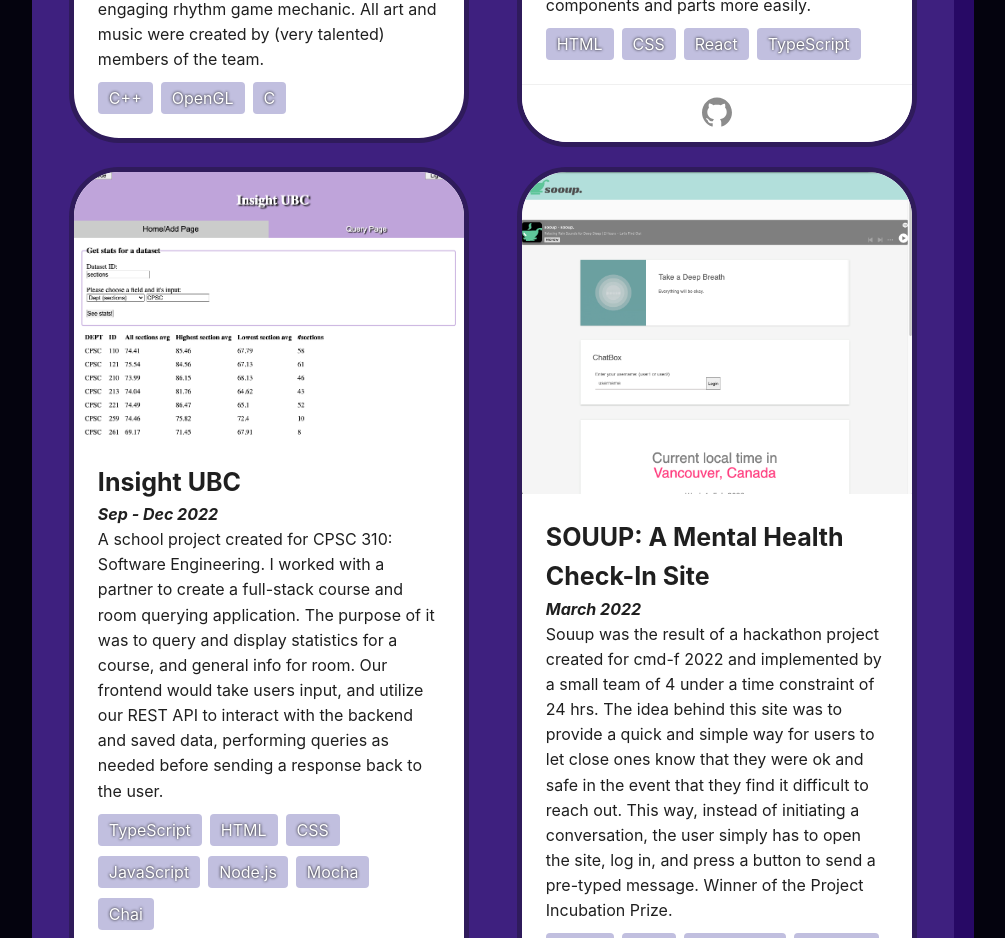
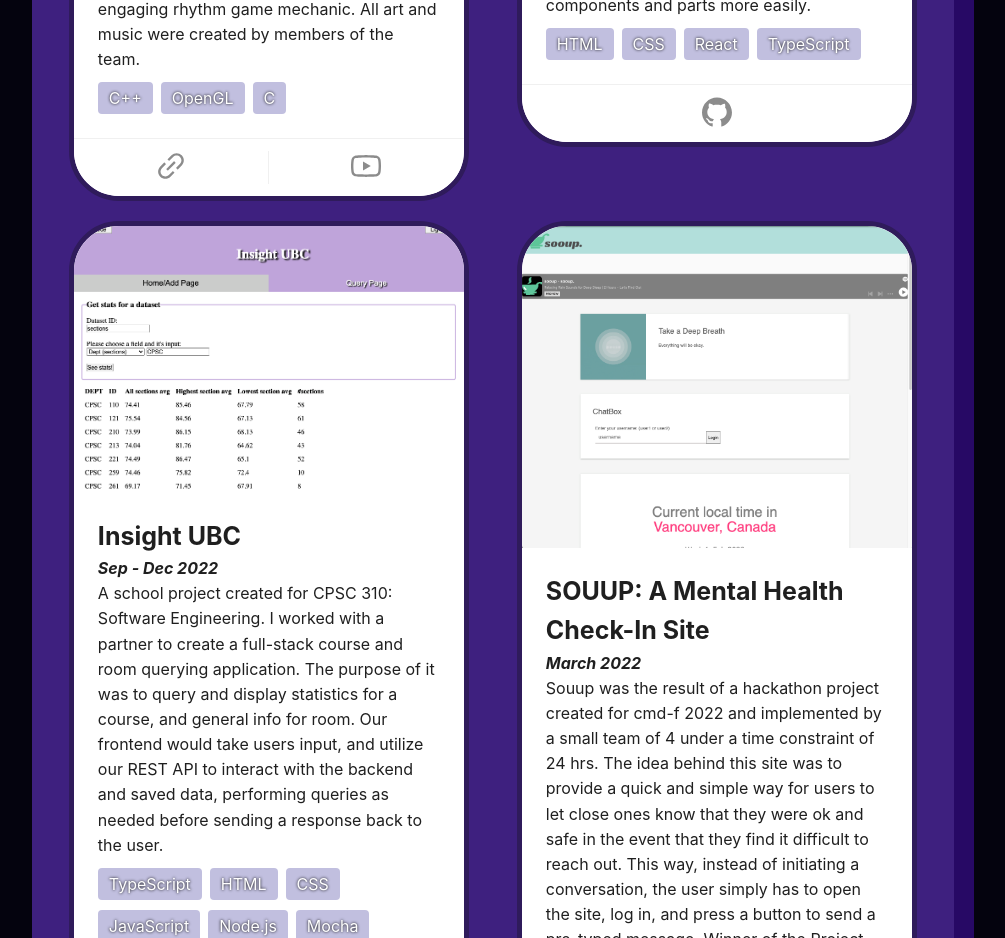
Before and after one commit to tc2780/Personal-Website-v2, a Next.js app: page / in a window 1280 px wide. Shown: the part 2620-3558 px from the top of the page, without its empty margins (224-1229 px from the left). Built offline with nearby package versions, Linux system fonts and the light colour scheme.

Commit message:
updating 427 game with links

```diff
--- a/src/components/featuredProjects/index.tsx
+++ b/src/components/featuredProjects/index.tsx
@@ -106,11 +106,17 @@ const FeaturedProjects: React.FC<{}> = () => {
                                     Programming course at UBC. We created a rhythm game that involved overworld
                                     mechanics, allowing enemies to explore the map and trigger challenge battles.
                                     We also included different 'modes' for the battle, allowing for a more engaging
-                                    rhythm game mechanic. All art and music were created by (very talented) members of the team.
+                                    rhythm game mechanic. All art and music were created by members of the team.
                                 `}
                                 tags={["C++", "OpenGL", "C"]}
                                 actions={[
-                                    // https://www.students.cs.ubc.ca/~cs-427/games/ TODO: update once game is added to course site
+                                    <a href="https://www.students.cs.ubc.ca/~cs-427/games" target="_blank" key = "link">
+                                        <LinkOutlined style={{fontSize: "30px"}}/>
+                                    </a>,
+                                    <a href="https://www.youtube.com/watch?v=lfx6yT8nD4E" target="_blank" key = "link">
+                                       <YoutubeOutlined style={{fontSize: "30px"}}/>
+                                    </a>
+
                                 ]}
                                 />
                         </Col>
```
